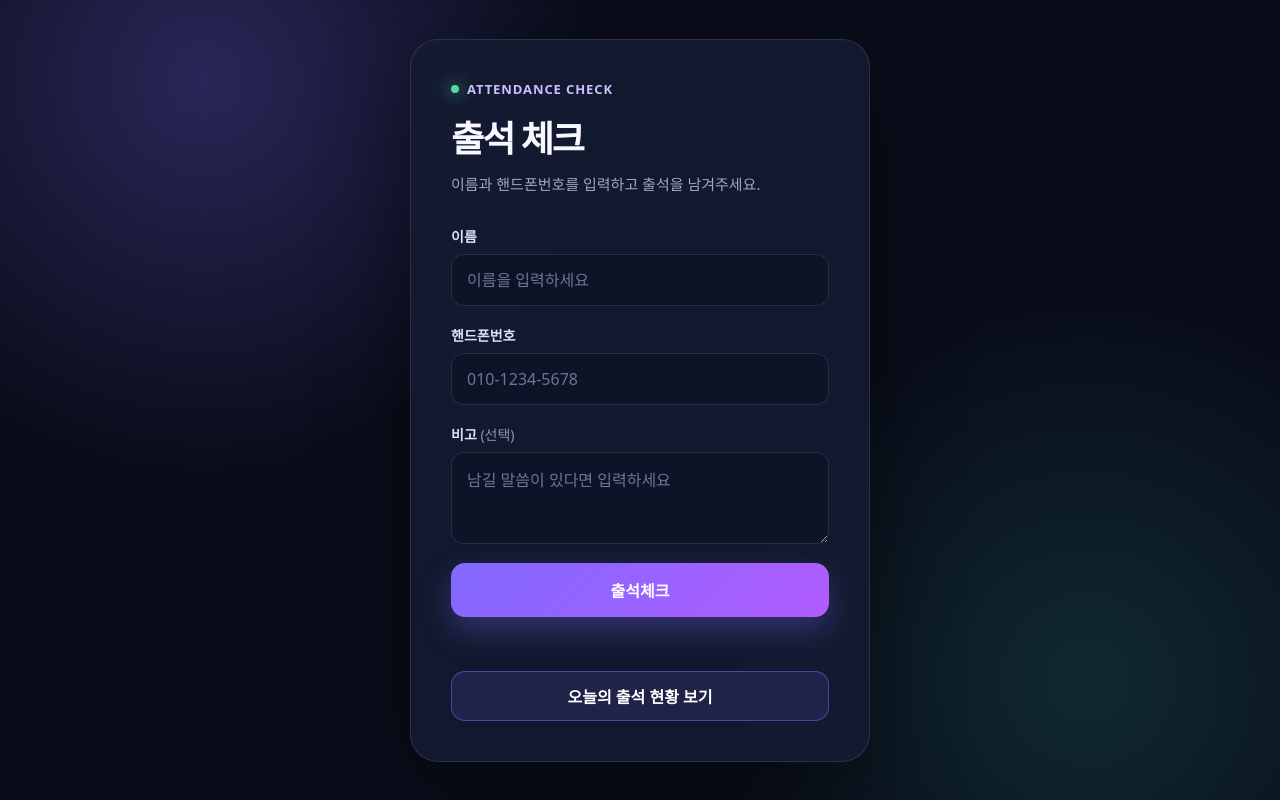
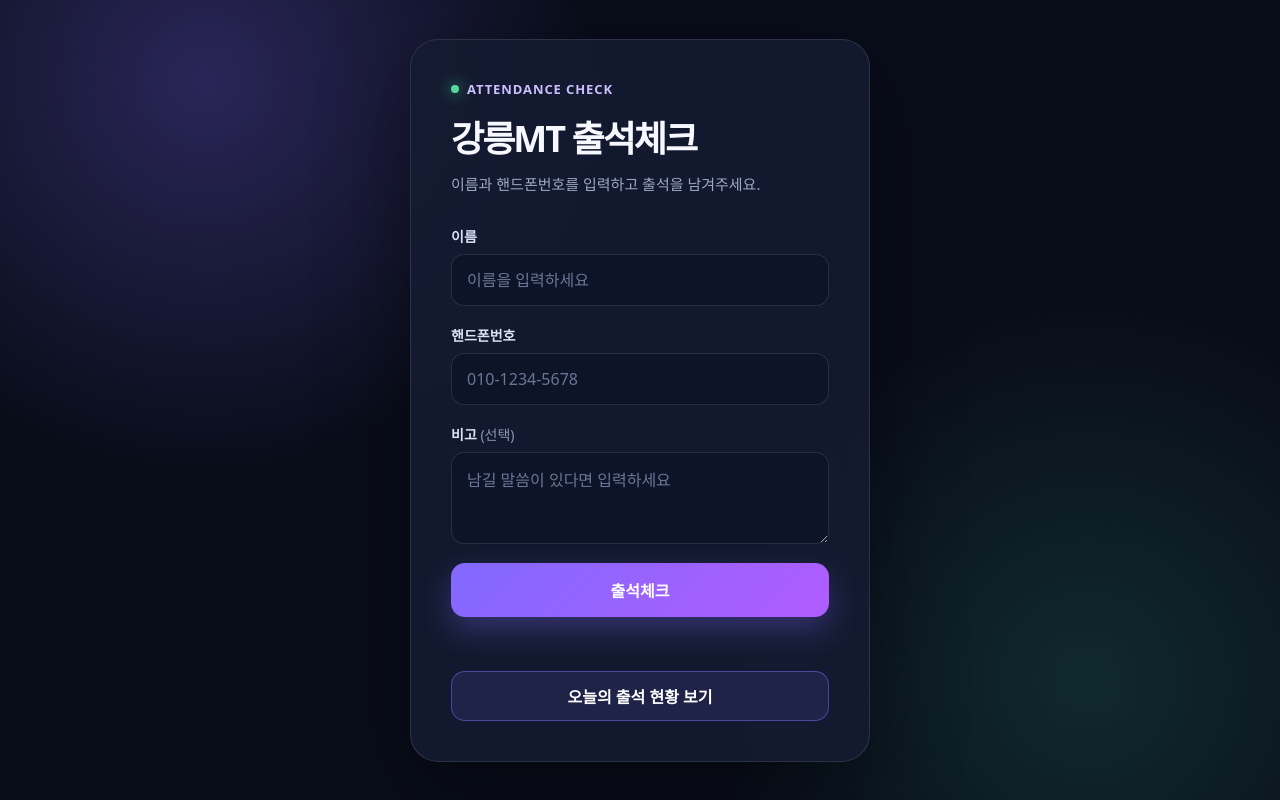
Before and after one commit to ezboo4u-source/attendance, a plain HTML site: page attendance.html in a window 1280 px wide. Drawn offline with Linux system fonts and the light colour scheme.

Commit message:
Rename attendance page for Gangneung MT

```diff
--- a/attendance.html
+++ b/attendance.html
@@ -3,7 +3,7 @@
 <head>
   <meta charset="UTF-8">
   <meta name="viewport" content="width=device-width, initial-scale=1.0">
-  <title>출석 체크</title>
+  <title>강릉MT 출석체크</title>
   <style>
     :root { color-scheme: dark; --bg:#090d1a; --card:#141b31; --field:#0d1428; --text:#f6f7ff; --muted:#9da8c5; --line:rgba(255,255,255,.11); --accent:#8169ff; --accent2:#b15cff; --success:#55d99a; --error:#ff8196; }
     * { box-sizing:border-box; }
@@ -52,7 +52,7 @@
 <body>
   <main class="card">
     <p class="badge">ATTENDANCE CHECK</p>
-    <h1>출석 체크</h1>
+    <h1>강릉MT 출석체크</h1>
     <p class="intro">이름과 핸드폰번호를 입력하고 출석을 남겨주세요.</p>
 
     <form id="attendanceForm">
```
